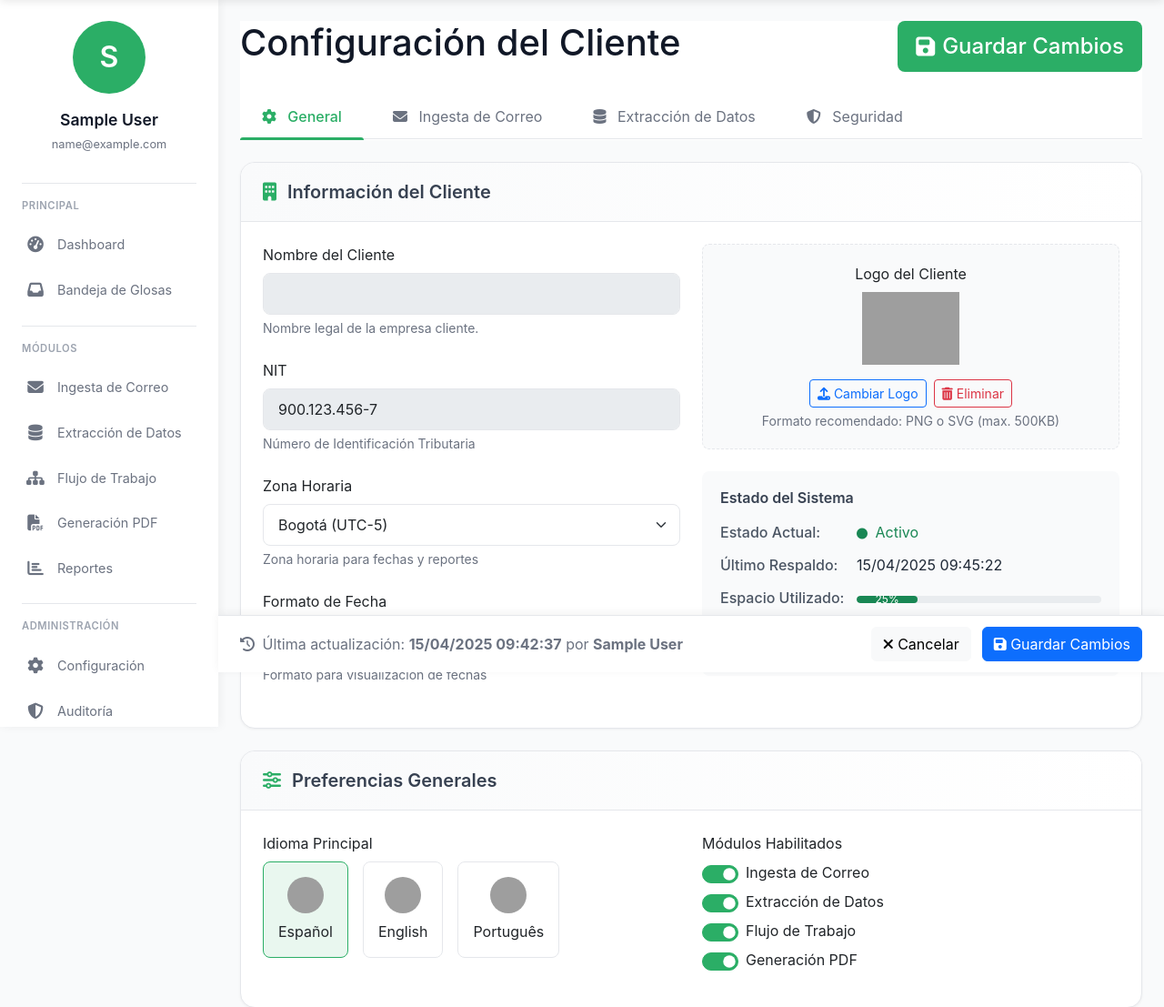
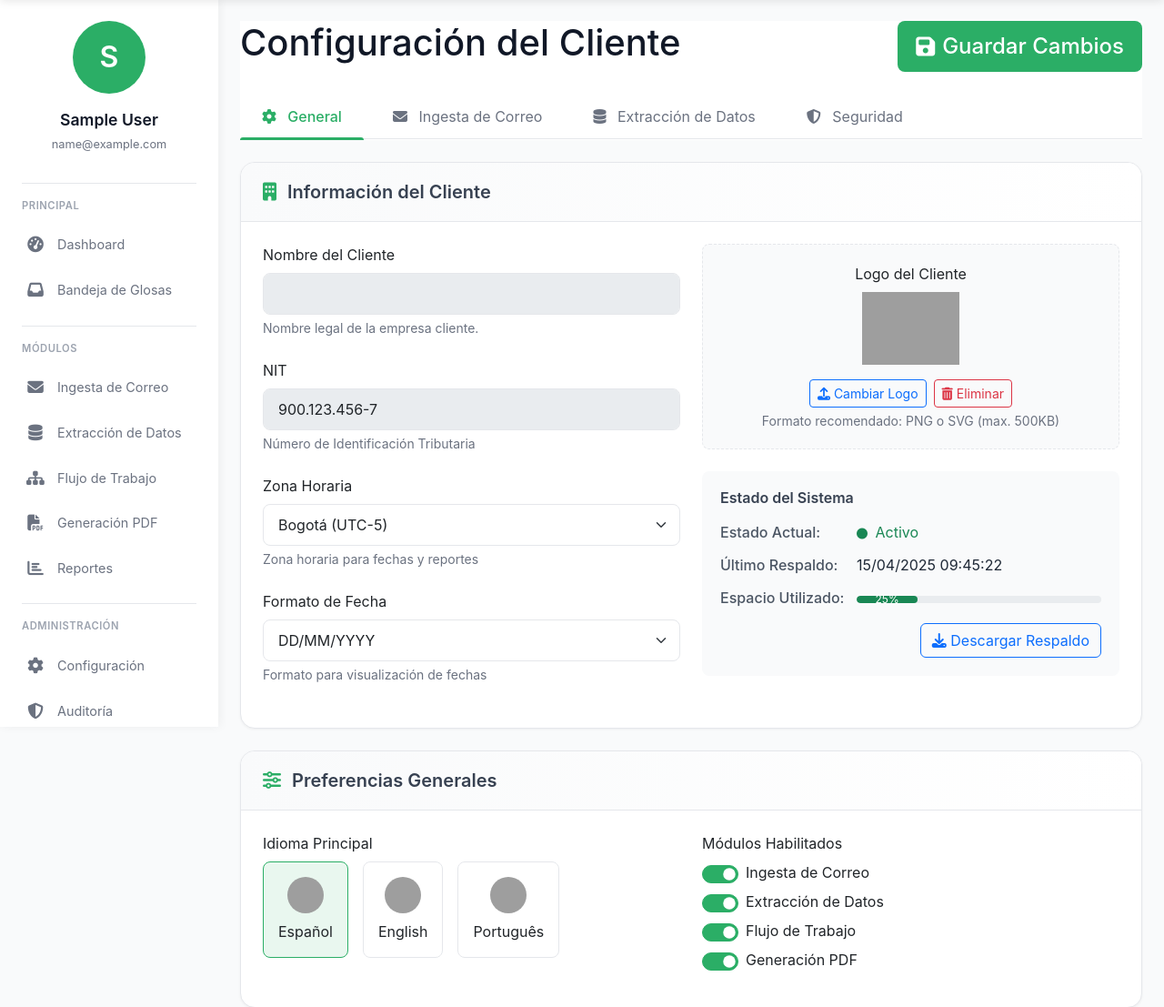
Before and after one commit to jfbm74/zentraflow2, a Django app: template templates/configuracion/configuracion.html in a window 1280 px wide. Shown: the part 61-1168 px from the top of the page at 91% size. Run offline with Django 5.2, Linux system fonts and the light colour scheme; the template is opened without the code that fills it, so the values that code supplies are empty; the visitor is signed in with stand-in values (Sample User, id 1); some libraries are stand-ins or nearby versions; grey boxes are pictures that could not be loaded.

Commit message:
Configuration Client setup created

```diff
--- a/templates/configuracion/configuracion.html
+++ b/templates/configuracion/configuracion.html
@@ -591,22 +591,6 @@
     </div>
 </div>
 
-<div class="config-footer">
-    <div class="config-footer-content">
-        <p class="last-updated">
-            <i class="fas fa-history"></i> Última actualización: <strong>15/04/2025 09:42:37</strong> por <strong>{{ request.user.full_name }}</strong>
-        </p>
-        <div class="config-actions">
-            <button class="btn btn-light" id="cancelBtn">
-                <i class="fas fa-times"></i> Cancelar
-            </button>
-            <button class="btn btn-primary" id="footerSaveBtn">
-                <i class="fas fa-save"></i> Guardar Cambios
-            </button>
-        </div>
-    </div>
-</div>
-
 <!-- Modal para editar regla de filtro -->
 <div class="modal fade" id="filterRuleModal" tabindex="-1" aria-labelledby="filterRuleModalLabel" aria-hidden="true">
     <div class="modal-dialog">
--- a/zentraflow/urls.py
+++ b/zentraflow/urls.py
@@ -17,7 +17,6 @@ urlpatterns = [
     path("dashboard/", DashboardView.as_view(), name="dashboard"),
     path("configuracion/", include("apps.configuracion.urls")),
     path("", RedirectView.as_view(url="/dashboard/", permanent=False), name="home"),
-    path('', ConfiguracionView.as_view(), name='configuracion'),
     path('<int:tenant_id>/', ConfiguracionView.as_view(), name='configuracion_tenant'),
 
     # API endpoints - Change this from "configuracion.api.urls" to "apps.configuracion.api.urls"
```
Also changed, not shown: static/js/components/configuracion.js (+15 -34 lines).
